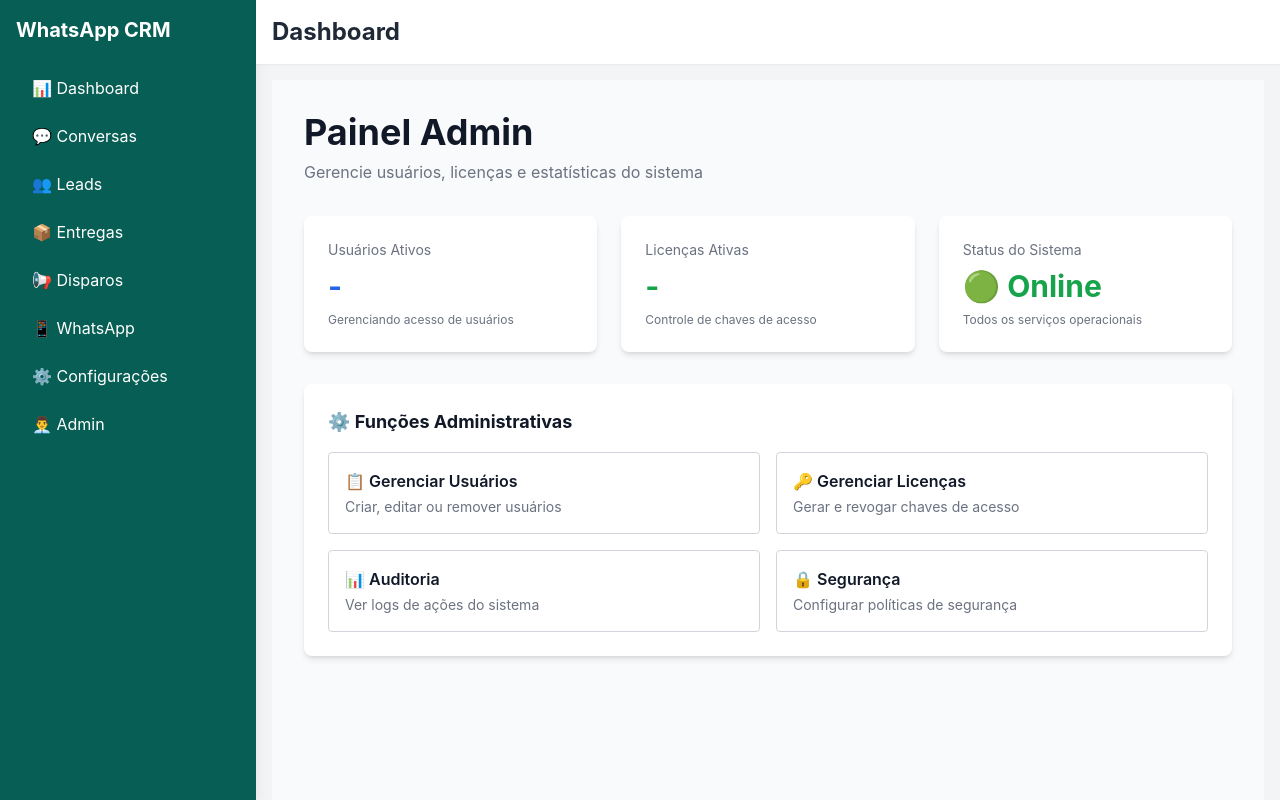
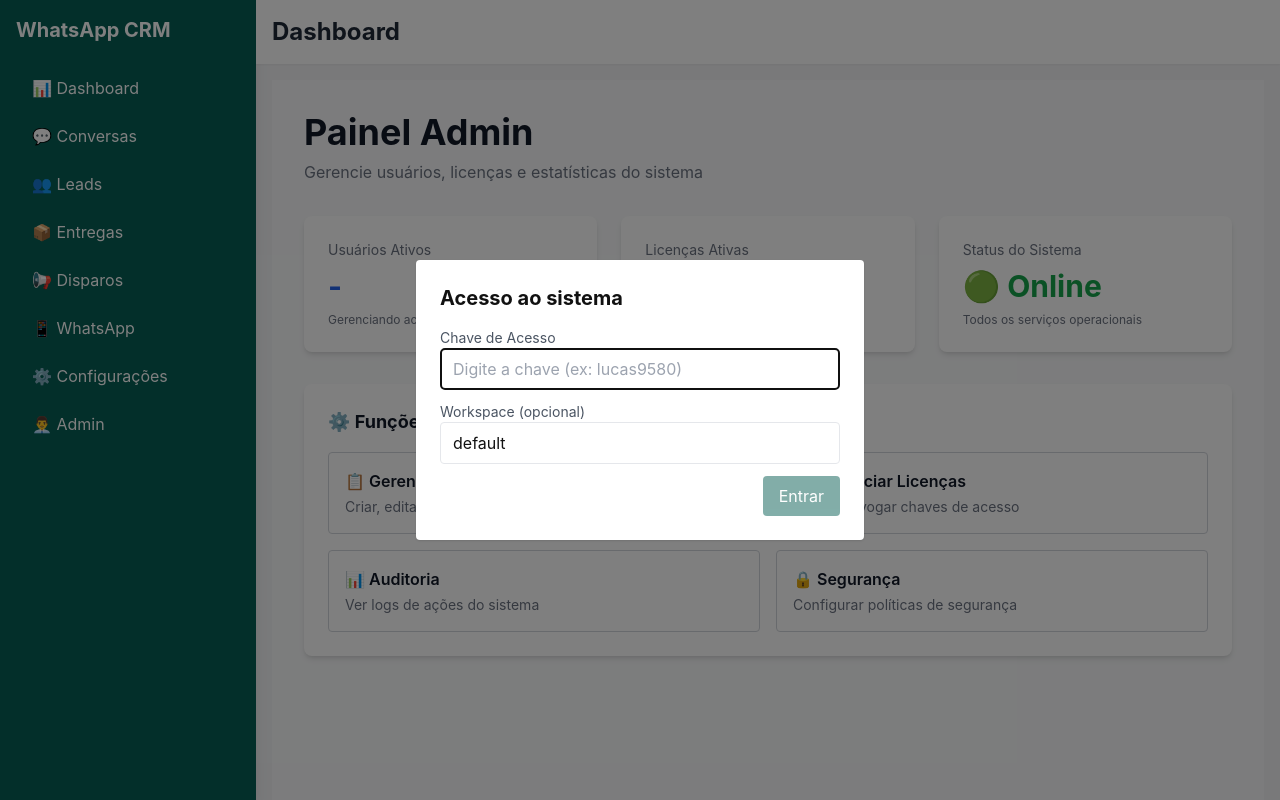
Before and after one commit to lucas-gil/whatsapp-crm, a Next.js app in the folder frontend/: page /dashboard/admin in a window 1280 px wide. Built offline with nearby package versions, Linux system fonts and the light colour scheme; no server answers.

Commit message:
feat(frontend): global auth gate to show login overlay on all routes

```diff
--- a/frontend/src/app/layout.tsx
+++ b/frontend/src/app/layout.tsx
@@ -1,6 +1,9 @@
 import './globals.css';
 import type { Metadata } from 'next';
+import dynamic from 'next/dynamic';
 import { Toaster } from 'react-hot-toast';
+
+const AuthGate = dynamic(() => import('@/components/AuthGate'), { ssr: false });
 
 export const metadata: Metadata = {
   title: 'WhatsApp CRM',
@@ -14,6 +17,7 @@ export default function RootLayout({ children }: { children: React.ReactNode })
   return (
     <html lang="pt-BR">
       <body className="antialiased">
+        <AuthGate />
         {children}
         <Toaster position="top-right" />
       </body>
--- /dev/null
+++ b/frontend/src/components/AuthGate.tsx
@@ -0,0 +1,19 @@
+"use client";
+
+import React from 'react';
+import { useAuth } from '@/hooks/useAuth';
+import LoginOverlay from './LoginOverlay';
+
+export default function AuthGate() {
+  const { token, loading, error, login } = useAuth();
+
+  // Enquanto carrega, não mostrar nada para evitar flicker
+  if (loading) return null;
+
+  // Se não há token, mostrar overlay de login
+  if (!token) {
+    return <LoginOverlay onLogin={login} error={error} />;
+  }
+
+  return null;
+}
```
